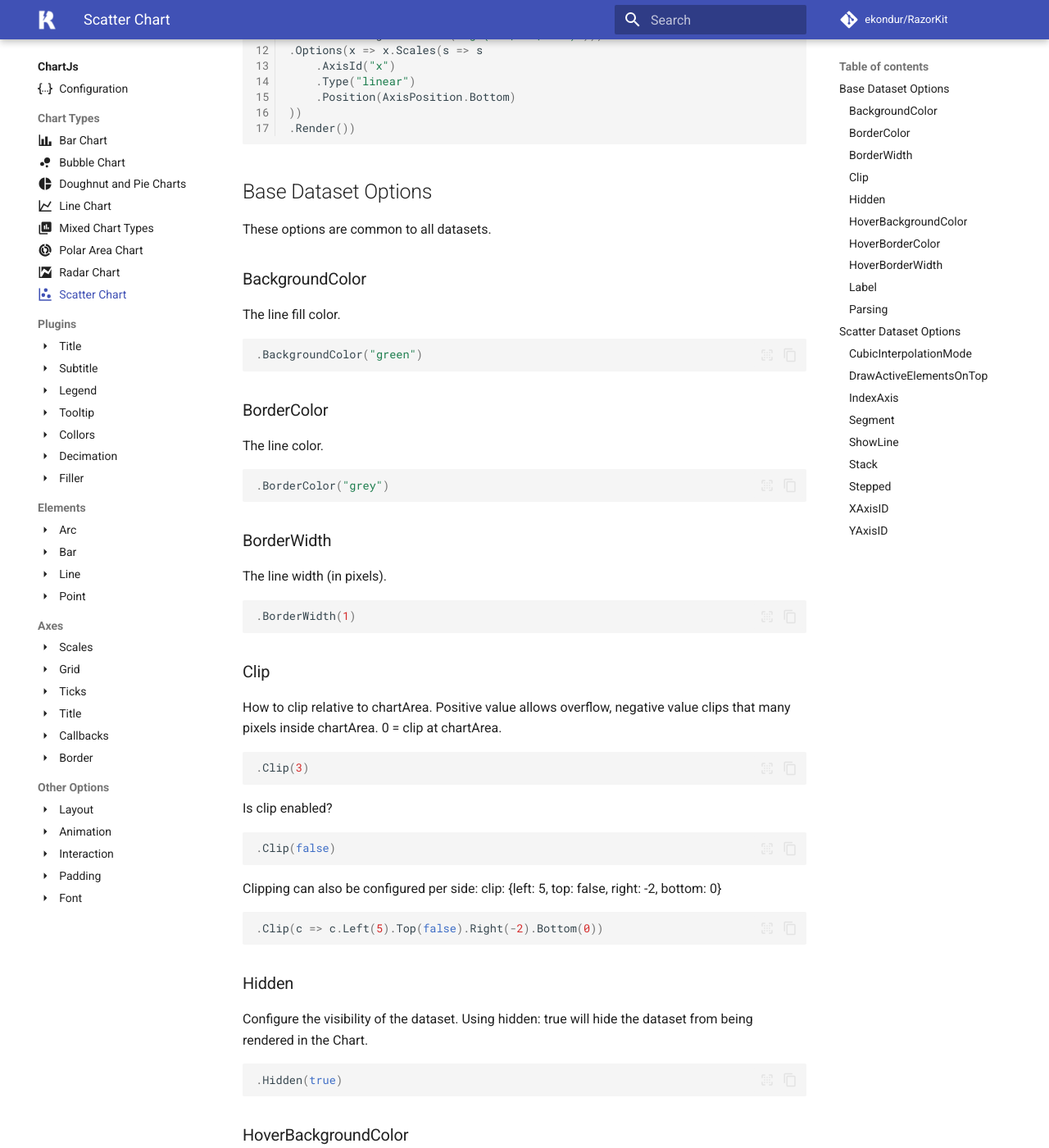
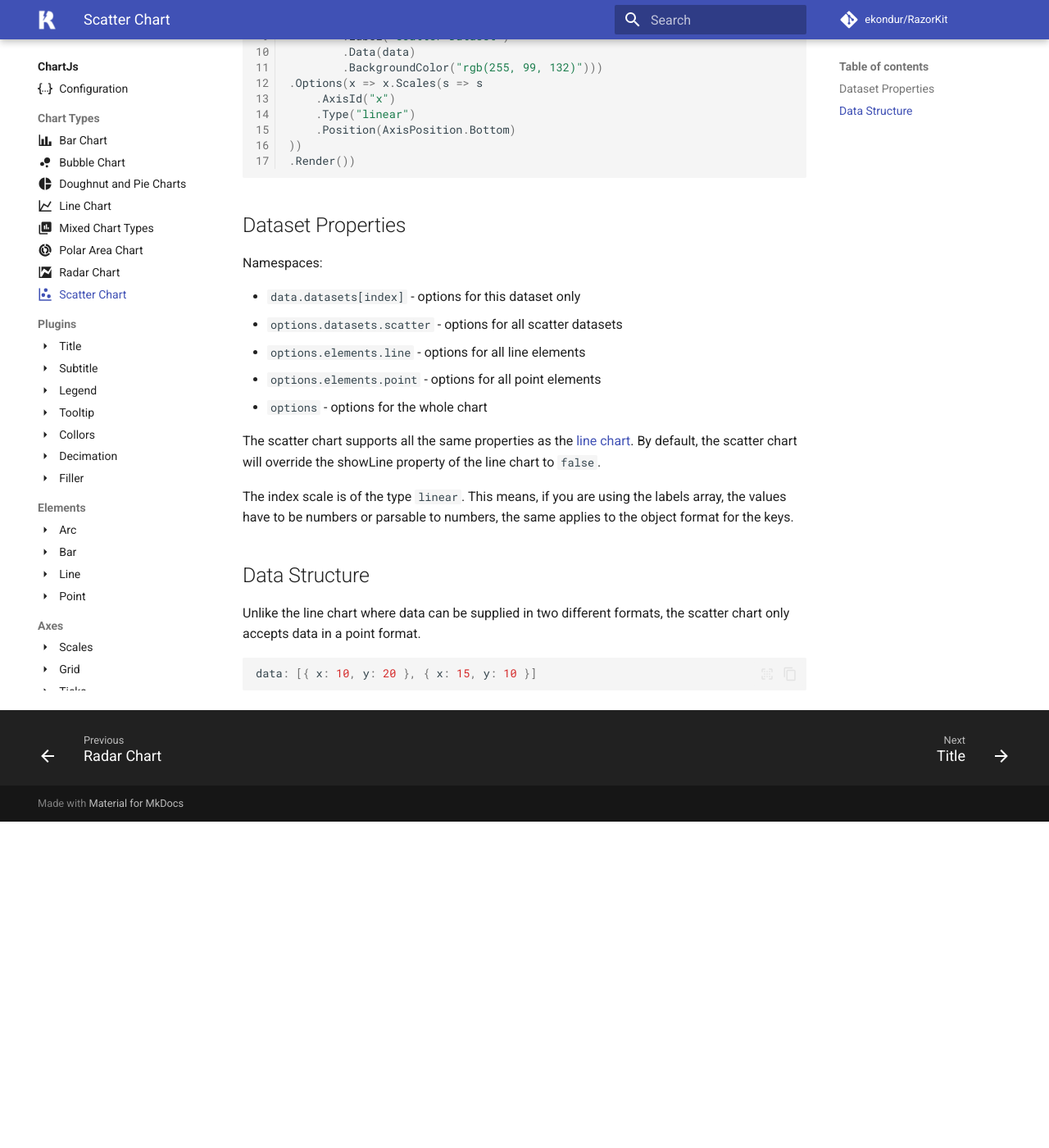
Before and after one commit to ekondur/RazorKit, an MkDocs documentation site: the page built from docs/chartjs/datasets/scatter.md, in a window 1280 px wide and 1400 px high, scrolled down 520 px. Shown: the whole window at 82% size. Built offline with MkDocs 1.6.1 and Material for MkDocs 9.7.7, drawn with Linux system fonts in a browser that asks for light colours; comment, search, counter and statistics services are not loaded; after the commit the page ends 1522 px from its top, so only the background shows below that; some of the changed text lies outside the part shown.

Commit message:
update docs

````diff
--- a/docs/chartjs/datasets/scatter.md
+++ b/docs/chartjs/datasets/scatter.md
@@ -6,159 +6,85 @@ icon: material/chart-scatter-plot
 	Scatter charts are based on basic line charts with the x-axis changed to a linear axis.
 	To use a scatter chart, data must be passed as objects containing X and Y properties. The example below creates a scatter chart with 4 points.
 
-```csharp hl_lines="8" linenums="1"
-@{
-    var data = new List<object> { new { x = -10, y = 0 }, new { x = 0, y = 10 }, new { x = 10, y = 5 }, new { x = 0.5, y = 5.5 } };
-}
+=== "helper"
+	```csharp hl_lines="8" linenums="1"
+	@{
+		var data = new List<object> { new { x = -10, y = 0 }, new { x = 0, y = 10 }, new { x = 10, y = 5 }, new { x = 0.5, y = 5.5 } };
+	}
 
-@(Html.Chart("canvasId")
-.Data(d => d
-    .Datasets(ds => ds
-        .Scatter()
-        .Label("Scatter Dataset")
-        .Data(data)
-        .BackgroundColor("rgb(255, 99, 132)")))
-.Options(x => x.Scales(s => s
-    .AxisId("x")
-	.Type("linear")
-    .Position(AxisPosition.Bottom)
-))
-.Render())
+	@(Html.Chart("canvasId")
+	.Data(d => d
+		.Datasets(ds => ds
+			.Scatter()
+			.Label("Scatter Dataset")
+			.Data(data)
+			.BackgroundColor("rgb(255, 99, 132)")))
+	.Options(x => x.Scales(s => s
+		.AxisId("x")
+		.Type("linear")
+		.Position(AxisPosition.Bottom)
+	))
+	.Render())
+	```
+=== "js output"
+	```js linenums="1"
+	new Chart(document.getElementById('canvasId'),
+	{
+	  "data": {
+		"datasets": [
+		  {
+			"data": [
+			  {
+				"x": -10,
+				"y": 0
+			  },
+			  {
+				"x": 0,
+				"y": 10
+			  },
+			  {
+				"x": 10,
+				"y": 5
+			  },
+			  {
+				"x": 0.5,
+				"y": 5.5
+			  }
+			],
+			"label": "Scatter Dataset",
+			"type": "scatter",
+			"backgroundColor": "rgb(255, 99, 132)"
+		  }
+		]
+	  },
+	  "options": {
+		"scales": {
+		  "y": {
+			"type": "linear",
+			"position": "bottom"
+		  }
+		}
+	  }
+	});
+	```
+
+## Dataset Properties
+
+Namespaces:
+
+- ```data.datasets[index]``` - options for this dataset only
+- ```options.datasets.scatter``` - options for all scatter datasets
+- ```options.elements.line``` - options for all line elements
+- ```options.elements.point``` - options for all point elements
+- ```options``` - options for the whole chart
+
+The scatter chart supports all the same properties as the [line chart](line.md). By default, the scatter chart will override the showLine property of the line chart to ```false```.
+
+The index scale is of the type ```linear```. This means, if you are using the labels array, the values have to be numbers or parsable to numbers, the same applies to the object format for the keys.
+
+## Data Structure
+Unlike the line chart where data can be supplied in two different formats, the scatter chart only accepts data in a point format.
+
+```json
+data: [{ x: 10, y: 20 }, { x: 15, y: 10 }]
 ```
-
-## Base Dataset Options
-These options are common to all datasets.
-
-### BackgroundColor
-The line fill color.
-```csharp
-.BackgroundColor("green")
-```
-
-### BorderColor
-The line color.
-```csharp
-.BorderColor("grey")
-```
-
-### BorderWidth
-The line width (in pixels).
-```csharp
-.BorderWidth(1)
-```
-
-### Clip
-How to clip relative to chartArea. Positive value allows overflow, negative value clips that many pixels inside chartArea.
-0 = clip at chartArea.
-```csharp
-.Clip(3)
-```
-Is clip enabled?
-```csharp
-.Clip(false)
-```
-Clipping can also be configured per side: clip: {left: 5, top: false, right: -2, bottom: 0}
-```csharp
-.Clip(c => c.Left(5).Top(false).Right(-2).Bottom(0))
-```
-
-### Hidden
-Configure the visibility of the dataset. Using hidden: true will hide the dataset from being rendered in the Chart.
-```csharp
-.Hidden(true)
-```
-
-### HoverBackgroundColor
-Background color when hovered.
-```csharp
-.HoverBackgroundColor("blue")
-```
-
-### HoverBorderColor
-Border color when hovered.
-```csharp
-.HoverBorderColor("grey")
-```
-
-### HoverBorderWidth
-The line width (in pixels) when hovered.
-```csharp
-.HoverBorderWidth(3)
-```
-
-### Label
-The label for the dataset which appears in the legend and tooltips.
-```csharp
-.Label("First Bar Dataset")
-```
-
-### Parsing
-How to parse the dataset. The parsing can be disabled by specifying parsing: false at chart options or dataset.
-If parsing is disabled, data must be sorted and in the formats the associated chart type and scales use internally.
-```csharp
-.Parsing(true)
-```
-Parsing with key.
-```csharp
-.Parsing("key")
-```
-Parsing with x and y axis keys.
-```csharp
-.Parsing("xKey", "yKey")
-```
-
-## Scatter Dataset Options
-
-### CubicInterpolationMode
-The following interpolation modes are supported, 'default' and 'monotone'.
-```csharp
-.CubicInterpolationMode("example")
-```
-
-### DrawActiveElementsOnTop
-Draw the active points of a dataset over the other points of the dataset.
-```csharp
-.DrawActiveElementsOnTop(true)
-```
-
-### IndexAxis
-The base axis of the dataset. 'x' for horizontal lines and 'y' for vertical lines.
-```csharp
-.IndexAxis("example")
-```
-
-### Segment
-Line segment styles can be overridden by scriptable options in the segment object.
-```csharp
-.Segment(default)
-```
-
-### ShowLine
-If false, the line is not drawn for this dataset.
-```csharp
-.ShowLine(true)
-```
-
-### Stack
-The ID of the group to which this dataset belongs to (when stacked, each group will be a separate stack).
-```csharp
-.Stack("example")
-```
-
-### Stepped
-If the stepped value is set to anything other than false, 'tension' will be ignored.
-```csharp
-.Stepped(true)
-```
-
-### XAxisID
-The ID of the x-axis to plot this dataset on.
-```csharp
-.XAxisID("example")
-```
-
-### YAxisID
-The ID of the y-axis to plot this dataset on.
-```csharp
-.YAxisID("example")
-```
````
Also changed, not shown: docs/chartjs/datasets/doughnut-pie.md (+1 -1 lines), docs/chartjs/datasets/line.md (+40 -15 lines), docs/chartjs/datasets/polar-area.md (+1 -1 lines), docs/chartjs/datasets/radar.md (+2 -2 lines).
